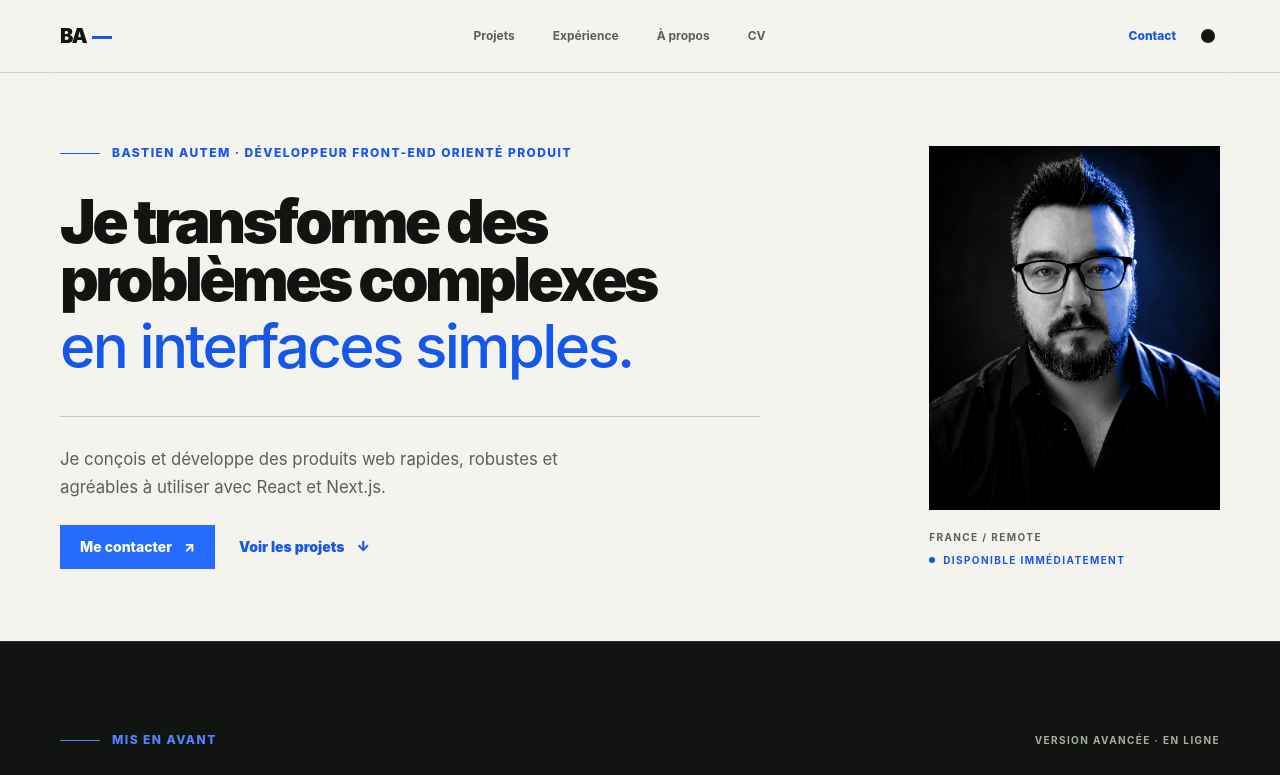
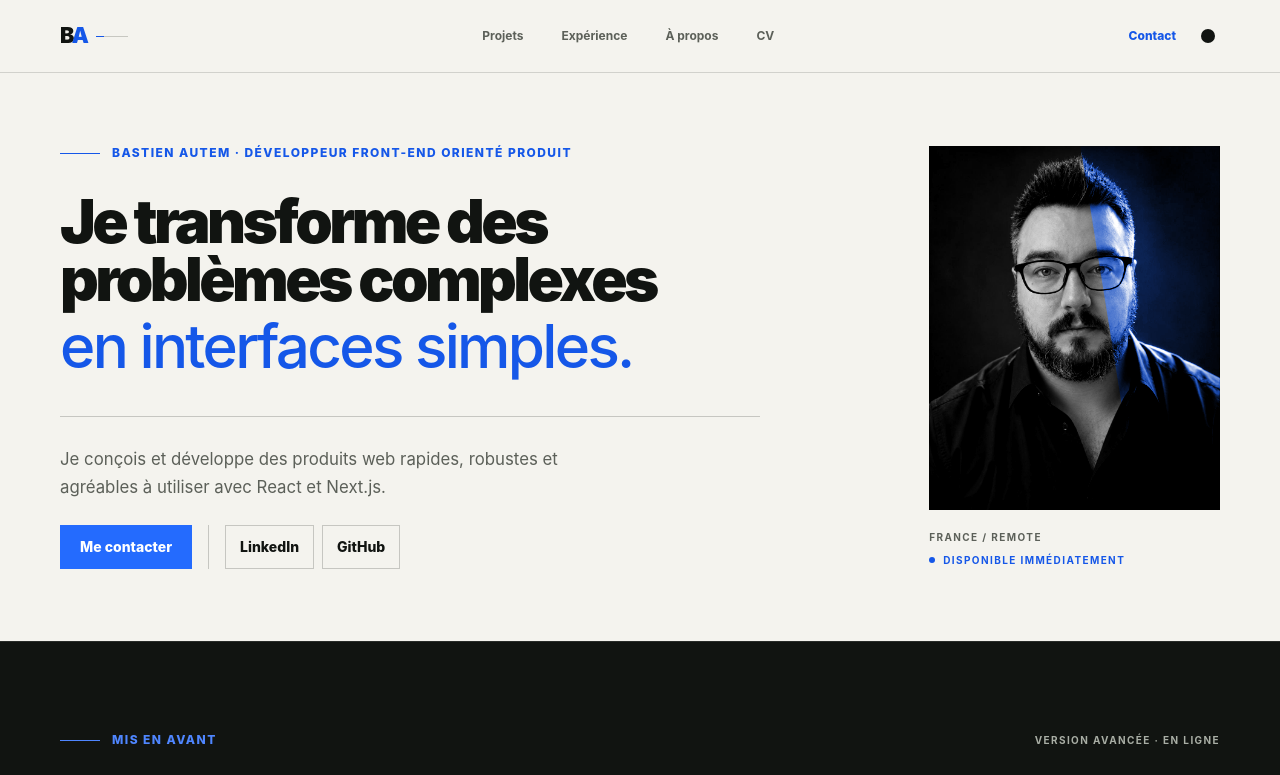
Before and after one commit to BastienAuT/portfolio-bastien-nextjs, a Next.js app: page / in a window 1280 px wide. Shown: the top 775 px of the page. Built offline with nearby package versions, Linux system fonts and the light colour scheme; no server answers; the database is empty.

Commit message:
improved ui

```diff
--- a/src/components/banner/Banner.jsx
+++ b/src/components/banner/Banner.jsx
@@ -21,31 +21,36 @@ const Banner = () => {
             Je conçois et développe des produits web rapides, robustes et
             agréables à utiliser avec React et Next.js.
           </p>
-          <div className="mt-6 flex flex-wrap items-center gap-x-6 gap-y-4">
+          <div className="mt-6 flex flex-wrap items-center gap-x-4 gap-y-4">
             <a
-              className="group inline-flex min-h-11 items-center gap-3 bg-[#246bfe] px-5 py-3 text-sm font-extrabold text-white transition-colors hover:bg-[#1557e8] focus-visible:outline-2 focus-visible:outline-offset-4 focus-visible:outline-[#246bfe] dark:hover:bg-[#4f86ff]"
+              className="inline-flex min-h-11 items-center bg-[#246bfe] px-5 py-3 text-sm font-extrabold text-white transition-colors hover:bg-[#1557e8] focus-visible:outline-2 focus-visible:outline-offset-4 focus-visible:outline-[#246bfe] dark:hover:bg-[#4f86ff]"
               href="mailto:deh2win@gmail.com"
             >
               Me contacter
-              <span
-                className="transition-transform group-hover:-translate-y-0.5 group-hover:translate-x-0.5"
-                aria-hidden="true"
+            </a>
+            <nav
+              className="flex items-center gap-2 border-l border-[#111411]/20 pl-4 max-sm:border-l-0 max-sm:pl-0 dark:border-white/20"
+              aria-label="Profils professionnels"
+            >
+              <a
+                className="inline-flex min-h-11 items-center border border-[#111411]/20 px-3.5 text-sm font-extrabold text-[#111411] transition-colors hover:border-[#246bfe] hover:text-[#1557e8] focus-visible:outline-2 focus-visible:outline-offset-4 focus-visible:outline-[#246bfe] dark:border-white/20 dark:text-white dark:hover:text-[#4f86ff]"
+                href="https://www.linkedin.com/in/bastien-autem/"
+                target="_blank"
+                rel="noreferrer"
+                aria-label="Consulter mon profil LinkedIn dans un nouvel onglet"
               >
-                ↗
-              </span>
-            </a>
-            <a
-              className="group inline-flex min-h-11 items-center gap-3 text-sm font-black text-[#1557e8] focus-visible:outline-2 focus-visible:outline-offset-4 focus-visible:outline-[#246bfe] dark:text-[#4f86ff]"
-              href="#projets"
-            >
-              Voir les projets
-              <span
-                className="transition-transform group-hover:translate-y-1"
-                aria-hidden="true"
+                LinkedIn
+              </a>
+              <a
+                className="inline-flex min-h-11 items-center border border-[#111411]/20 px-3.5 text-sm font-extrabold text-[#111411] transition-colors hover:border-[#246bfe] hover:text-[#1557e8] focus-visible:outline-2 focus-visible:outline-offset-4 focus-visible:outline-[#246bfe] dark:border-white/20 dark:text-white dark:hover:text-[#4f86ff]"
+                href="https://github.com/BastienAuT"
+                target="_blank"
+                rel="noreferrer"
+                aria-label="Consulter mon profil GitHub dans un nouvel onglet"
               >
-                ↓
-              </span>
-            </a>
+                GitHub
+              </a>
+            </nav>
           </div>
         </div>
       </div>
--- a/src/components/footer/Footer.jsx
+++ b/src/components/footer/Footer.jsx
@@ -33,7 +33,7 @@ const Footer = () => {
               target="_blank"
               rel="noreferrer"
             >
-              GitHub ↗
+              GitHub
             </a>
             <a
               className="hover:text-[#4f86ff]"
@@ -41,7 +41,7 @@ const Footer = () => {
               target="_blank"
               rel="noreferrer"
             >
-              LinkedIn ↗
+              LinkedIn
             </a>
             <a className="hover:text-[#4f86ff]" href="/cv">
               CV ↓
--- a/src/components/navbar/Navbar.jsx
+++ b/src/components/navbar/Navbar.jsx
@@ -10,10 +10,26 @@ const Navbar = () => {
       >
         <Link
           href="/"
-          className="inline-flex items-center gap-1.5 text-xl font-black tracking-[-0.08em]"
+          className="group inline-flex items-center gap-2.5 focus-visible:outline-2 focus-visible:outline-offset-4 focus-visible:outline-[#246bfe]"
           aria-label="Bastien Autem — Accueil"
         >
-          BA <span className="text-[#1557e8] dark:text-[#4f86ff]">—</span>
+          <span
+            className="inline-flex font-[var(--font-space-grotesk)] text-[1.35rem] leading-none font-black tracking-[-0.13em]"
+            aria-hidden="true"
+          >
+            <span className="inline-block transition-transform duration-300 ease-out group-hover:-translate-x-px group-focus-visible:-translate-x-px motion-reduce:transform-none motion-reduce:transition-none">
+              B
+            </span>
+            <span className="inline-block text-[#1557e8] transition-transform duration-300 ease-out group-hover:translate-x-px group-focus-visible:translate-x-px motion-reduce:transform-none motion-reduce:transition-none dark:text-[#4f86ff]">
+              A
+            </span>
+          </span>
+          <span
+            className="relative h-px w-8 overflow-hidden bg-[#111411]/20 dark:bg-white/25"
+            aria-hidden="true"
+          >
+            <span className="absolute inset-y-0 left-0 w-2 bg-[#1557e8] transition-[width] duration-500 ease-out group-hover:w-full group-focus-visible:w-full motion-reduce:transition-none dark:bg-[#4f86ff]" />
+          </span>
         </Link>
 
         <div className="flex items-center gap-[clamp(18px,3vw,38px)] text-xs font-bold text-[#5c6059] dark:text-[#a9aea5]">
```
